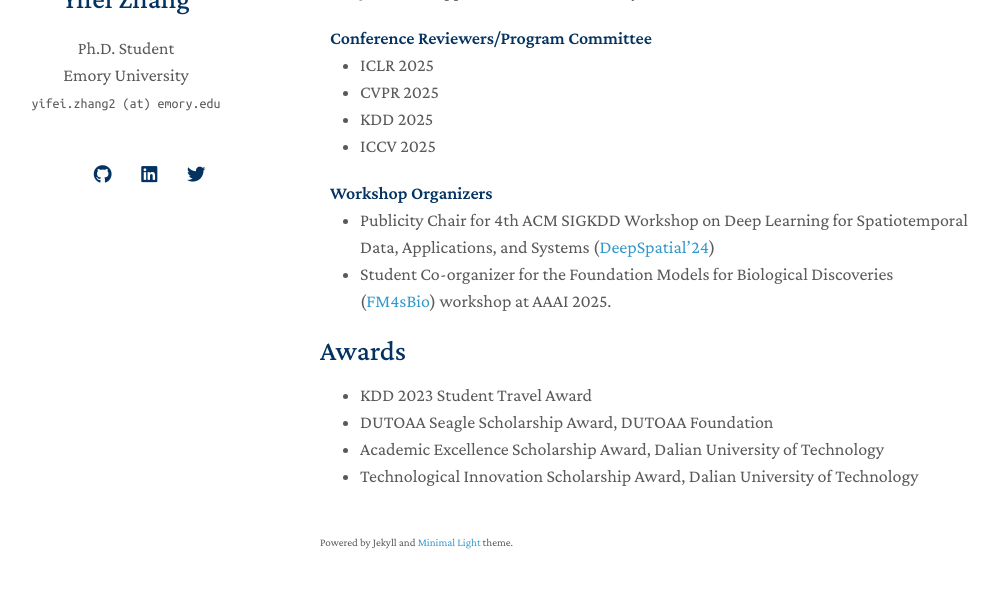
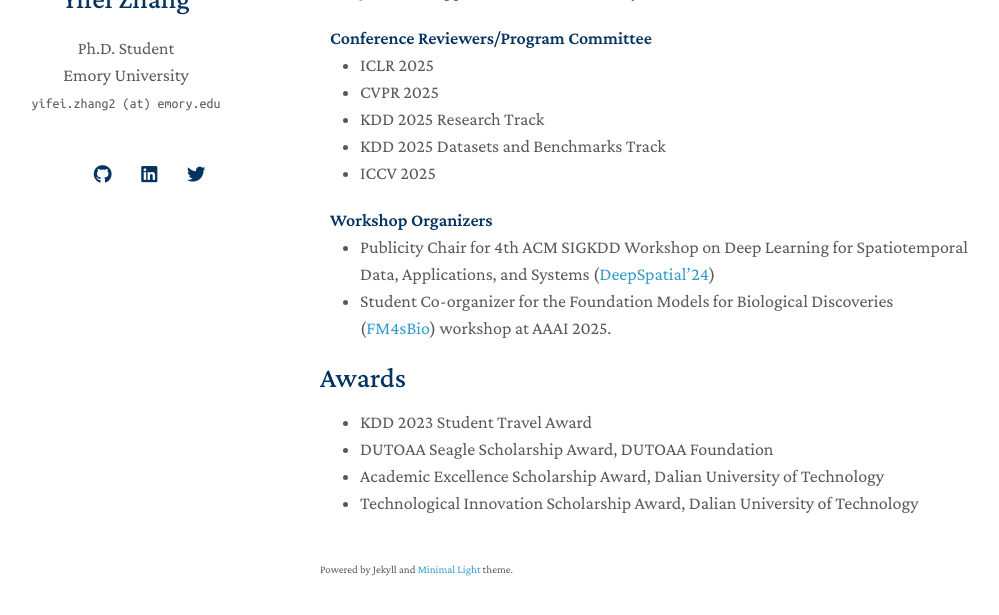
Before and after one commit to yifeizhangcs/yifeizhangcs.github.io, a Jekyll site: the page built from index.md, in a window 1280 px wide and 900 px high, scrolled down 3476 px, cut to the strip 249-864 px from the top of the window. Shown: the whole strip, without its empty margins (150-1149 px from the left). Built offline with Jekyll 4.4.1, drawn with Linux system fonts in a browser that asks for light colours; nearby versions of some CDN libraries; a style sheet for code colours, icons or effects is not loaded; our own code applies the rules of GitHub Pages for plain Markdown files.

Commit message:
Update services.md

```diff
--- a/_includes/services.md
+++ b/_includes/services.md
@@ -13,7 +13,8 @@
 <ul style="margin:0 0 20px;">
     <li>ICLR 2025</li>
     <li>CVPR 2025</li>
-    <li>KDD 2025</li>
+    <li>KDD 2025 Research Track</li>
+    <li>KDD 2025 Datasets and Benchmarks Track</li>
     <li>ICCV 2025</li>
 </ul>
 
```
